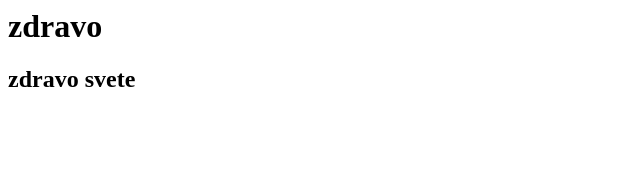
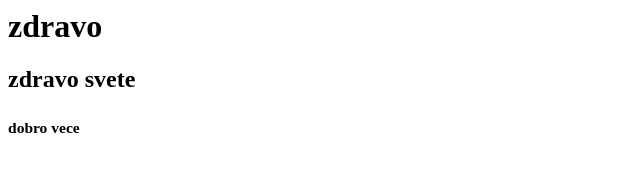
Before and after one commit to kenandervisevic1/vezba3, a plain HTML site: page index.html in a window 1280 px wide. Shown: the full height of the page, 0-640 px from the left. Drawn offline with Linux system fonts and the light colour scheme.

Commit message:
Update index.html

```diff
--- a/index.html
+++ b/index.html
@@ -2,4 +2,5 @@
 <h1>zdravo</h1>
 <h2>zdravo svete</h2>
 <h3><dobar dan pero</h3>
+  <h5>dobro vece</h5>
 </html>
```
